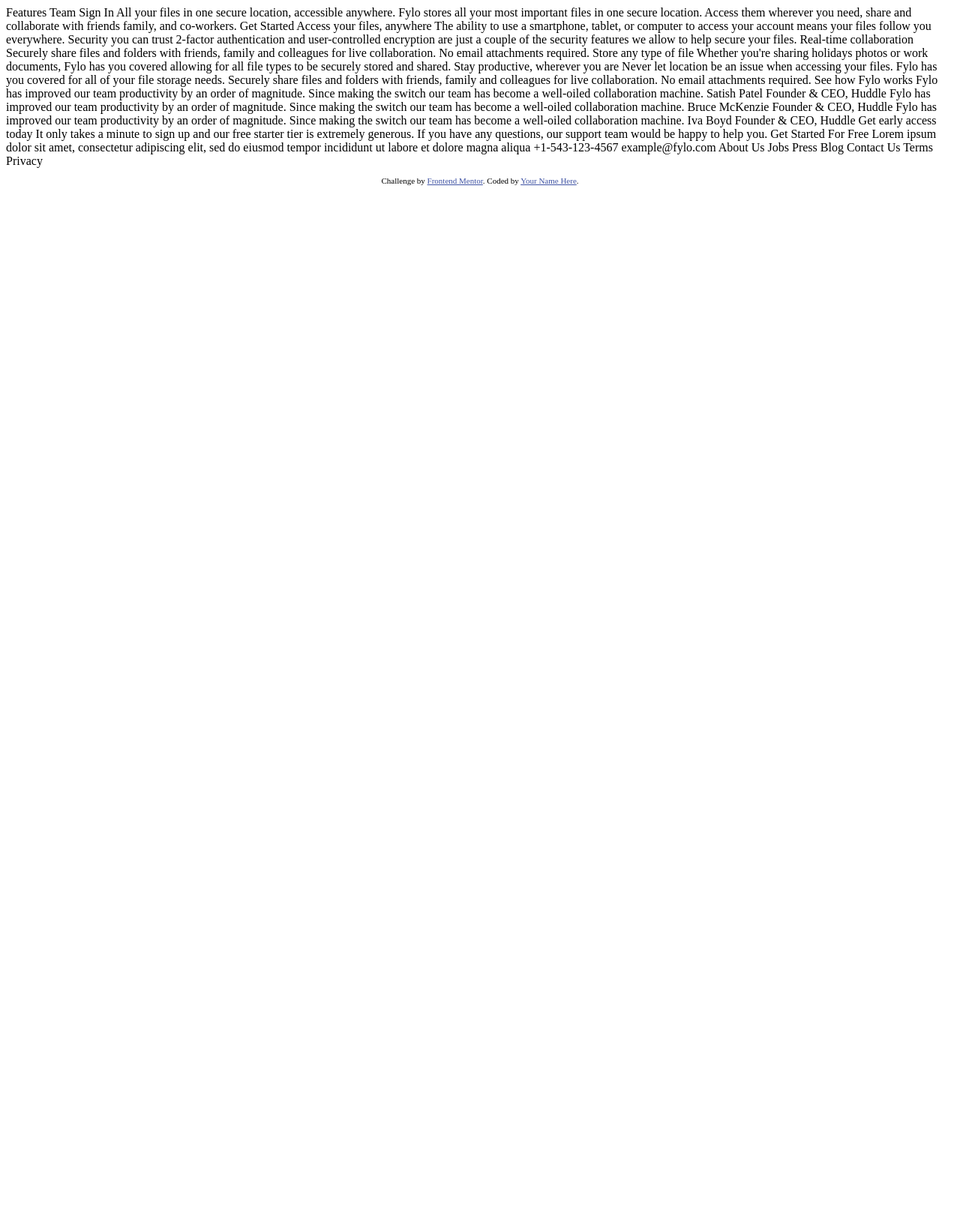
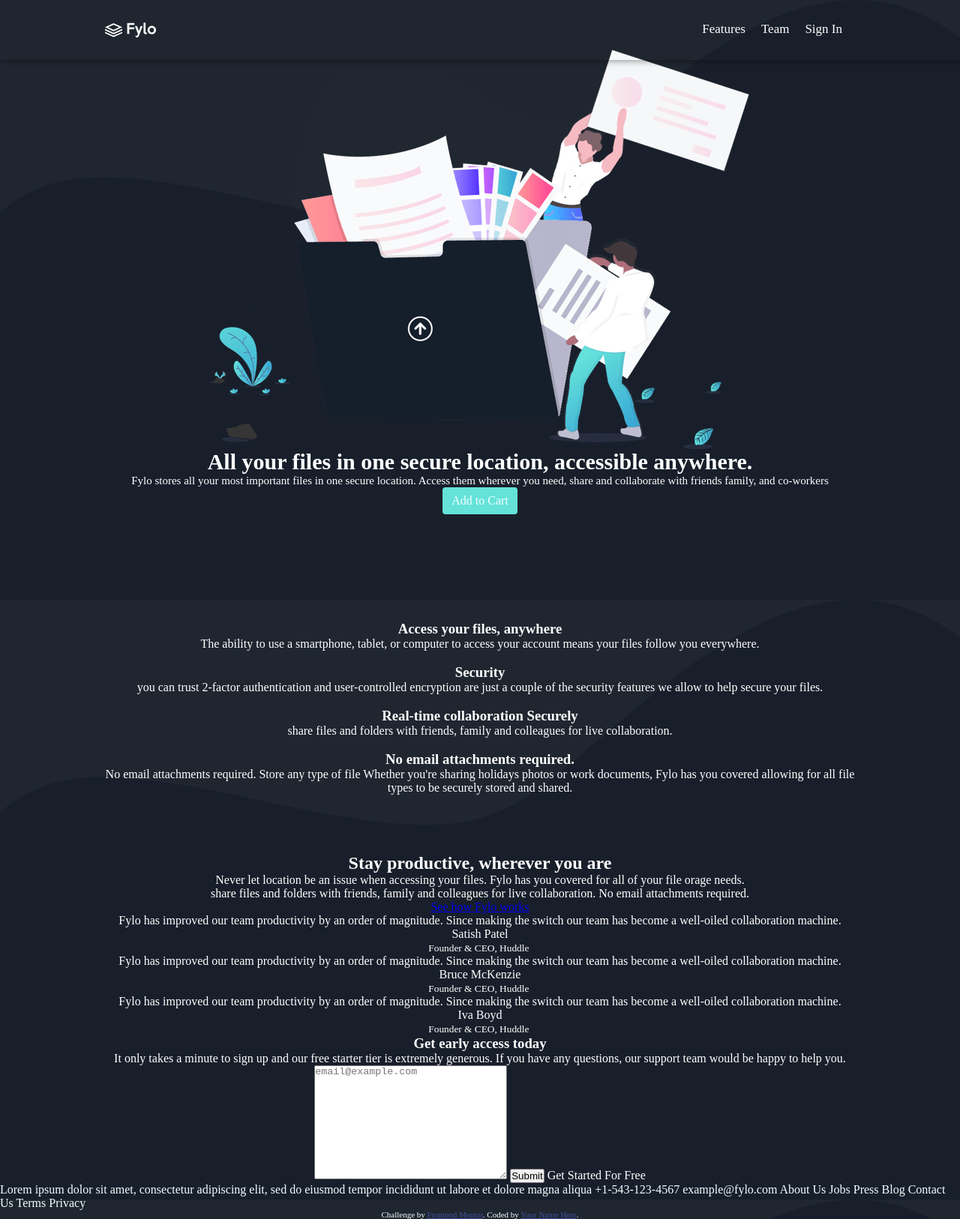
Before and after one commit to herby-afro/fylo, a plain HTML site: page index.html in a window 1280 px wide. Shown: the whole page at 75% size. Before the commit the page ends 800 px from the top, so only its background shows below. Drawn offline with Linux system fonts and the light colour scheme.

Commit message:
Background, header y fonts-fam

```diff
--- /dev/null
+++ b/images/assets/css/style.css
@@ -0,0 +1,257 @@
+@import url('https://fonts.googleapis.com/css2?family=Open+Sans:wght@400;700&family=Raleway:wght@400;700&display=swap');
+
+:root{
+  --mail-bg: hsl(217, 28%, 15%);
+  --main-bg: hsla(217, 27%, 13%, 0.968);
+  --foot-bg: hsl(216, 53%, 9%);
+  --testim-bg: hsl(219, 30%, 18%);
+  --action1: hsl(176, 68%, 64%);
+  --action2: hsl(198, 60%, 50%);
+  --error: hsl(0, 100%, 63%);
+  --txt: hsl(180, 100%, 97%);
+  --btn-hover: hwb(195 0% 0%);
+  --titulos: 33px;
+  --margenes: 60px;
+  --espacios: 10px;
+  --espacios-contenido:45px;
+  --h-font: font-family: 'Raleway', sans-serif;
+  --p-font: font-family: 'Open Sans', sans-serif;
+}
+
+
+* {
+  margin: 0;
+  padding: 0;
+  box-sizing: border-box;
+}
+
+body {
+  font-family: var(--p-font);
+  color: var(--txt);
+  width: 100%;
+  background-color: var(--main-bg, );
+  height:auto;
+      background-image: url(/images/bg-curvy-desktop.svg);
+
+  background-attachment: fixed;
+  background-position: center;
+  background-size: cover;
+}
+
+
+header{
+  width: 100%;
+  height:750px;
+  background-color: transparent;
+ /*background-image: linear-gradient(60deg, #29323c 0%, #485563 100%), url(/images/bg-curvy-desktop.svg);
+  background-attachment: fixed;
+  background-position: center;
+  background-size: cover;*/
+}
+
+/*header {
+    width: 100%;
+    height: 750px;
+    background-image: linear-gradient(60deg, #29323c 0%, #485563 100%), url(/images/bg-curvy-desktop.svg);
+    background-attachment: fixed;
+    background-position: center;
+    background-size: cover;
+}*/
+
+
+nav{
+  width: 100%;
+  position: fixed;
+  box-shadow: 0 0 10px 0 hsla(0, 0%, 0%, 0.5)
+}
+
+.nav1{
+  background: transparent;
+  height: 80px;
+  color:#fff;
+}
+
+.nav2{
+  background: var(--testim-bg);
+  height:100px;
+  color:#000;
+}
+
+.contenedor-nav{
+  display: flex;
+  margin: auto;
+  width: 90%;
+  justify-content: space-between;
+  align-items: center;
+  max-width:1000px;
+  height:inherit;
+  overflow: hidden;
+}
+
+nav .enlaces a{
+  display: inline-block;
+  padding: 5px 0;
+  margin-right: 17px;
+  font-size: 17px;
+  font-weight: 300;
+  text-decoration: none;
+  border-bottom: 3px solid transparent;
+  color: inherit;
+}
+
+nav .enlaces a:hover{
+  border-bottom: 3px solid #1498a4;
+  transition: 0.6s;
+}
+
+.logo, .logo img{ height:20px;}
+
+.icono{
+  display:none;
+  font-size: 24px;
+  padding: 23.5px 20px;
+}
+
+.textos {
+    width: 100%;
+    height: 100%;
+    display: flex;
+    justify-content: center;
+    align-items: center;
+    color: #fff;
+    overflow: hidden;
+    text-align: center;
+    align-content: center;
+    flex-direction: column;
+
+    }
+
+.textos>h1{font-size:30px;;}
+
+.textos>h2{font-size: 15px; font-weight: 300;}
+
+
+.big-image {
+  width: inherit;
+  max-width: fit-content;
+}
+
+/*** *** *** MAIN *** *** ***/
+main {
+      width: 100%;
+    height: 100%;
+    display: flex;
+    justify-content: center;
+    align-items: center;
+    color: #fff;
+    overflow: hidden;
+    text-align: center;
+    align-content: center;
+    flex-direction: column;
+}
+
+.features-content {
+  margin:auto;
+  padding: 60px 0;
+  width: 90%;
+  max-width: 1000px;
+  text-align: center;
+  overflow: hidden;
+}
+
+.btn-submit {
+  display: inline-block;
+  font-weight: 400;
+  text-align: center;
+  vertical-align: middle;
+  color: var(--txt);
+  background-color: var(--action1);
+  border-color: var(--txt);
+  padding: 0.375rem 0.75rem;
+  font-family: var(--p-font);
+  font-size: 1rem;
+  line-height: 1.5;
+  border-radius: 0.25rem;
+  cursor: pointer;
+  text-decoration: none;
+}
+
+.btn-submit:hover {
+  color: #fff;
+  background-color: var(--btn-hover);
+  border-color: var(--action2);
+}
+
+.btn-submit:focus, .btn-submit.focus {
+  color: #fff;
+  background-color: var(--btn-hover);
+  border-color: var(--action2);
+  box-shadow: 0 0 0 0.2rem rgba(72, 180, 97, 0.5);
+  -webkit-box-shadow: 0 0 0 0.2rem rgba(72, 180, 97, 0.5);
+  -moz-box-shadow: 0 0 0 0.2rem rgba(72, 180, 97, 0.5);;
+}
+
+@media only screen and (max-width: 700px){
+  .nav2{
+    color: #fff;
+  }
+
+  .icono{
+    display:block;
+    cursor: pointer;
+  }
+
+  .enlaces{
+    position: fixed;
+    top:80px;
+    background: #2c3e50;
+    left: 0;
+    height: 100%;
+    transition: 1s;
+    width: 0;
+    overflow: hidden;
+  }
+
+  .enlaces a{
+   /* display: block;*/
+    width: 100%;
+    height: 50px;
+    /*padding: 20px;*/
+    text-align: center;
+    background: #34495e;
+    /*color:#fff;*/
+  }
+
+  .textos>h1{
+   /* width: 350px;
+    font-size: 25px;*/
+    text-align: center;
+    /*word-wrap: break-word;*/
+    padding-bottom: 15px;
+  }
+
+  .textos>p{
+    font-size:18px;
+    word-wrap: break-word;
+    padding-top: 30px;
+    margin-left: 8px;
+    margin-right: 10px;
+  }
+  .textos>h1, .textos>p {
+  transform: translateY(150px);
+  }
+}
+
+@media only screen and (max-width: 380px){
+  .textos>h1 {
+    font-size: medium;
+    width: 90%;
+    /*letter-spacing: 0vh;*/
+    letter-spacing: normal;
+    word-wrap: break-word;
+  }
+    .textos>p{
+    font-size:15px;
+    word-wrap: break-word;
+  }
+}
--- /dev/null
+++ b/images/assets/js/main.js
@@ -0,0 +1,67 @@
+// Variables
+
+let nav = document.getElementById('nav');
+let menu = document.getElementById('enlaces');
+let abrir = document.getElementById('open');
+let botones = document.getElementsByClassName('btn-header');
+let cerrado = true;
+
+function menus(){
+    let Desplazamiento_Actual = window.pageYOffset;
+
+    if(Desplazamiento_Actual <= 300){
+        nav.classList.remove('nav2');
+        nav.className = ('nav1');
+        nav.style.transition = '1s';
+        menu.style.top = '80px';
+        abrir.style.color = '#fff';
+    }else{
+        nav.classList.remove('nav1');
+        nav.className = ('nav2');
+        nav.style.transition = '1s';
+        menu.style.top = '100px';
+        abrir.style.color = '#000';
+    }
+}
+
+function apertura(){
+    if(cerrado){
+        menu.style.width = '70vw';
+        cerrado = false;
+    }else{
+        menu.style.width = '0%';
+        menu.style.overflow = 'hidden';
+        cerrado = true;
+    }
+}
+
+window.addEventListener('load', function(){
+    $('#onload').fadeOut();
+    $('body').removeClass('hidden');
+    menus();
+});
+window.addEventListener('click',function(e){
+    console.log(e.target);
+    if(cerrado==false){
+        let span = document.querySelector('span');
+        if(e.target !== span && e.target !== abrir){
+            menu.style.width = '0%';
+            menu.style.overflow = 'hidden';
+            cerrado = true;
+        }
+    }
+});
+window.addEventListener('scroll', function(){
+    console.log(window.pageYOffset);
+    menus();
+});
+window.addEventListener('resize', function(){
+    if(screen.width>= 700){
+        cerrado = true;
+        menu.style.removeProperty('overflow');
+        menu.style.removeProperty('width');
+    }
+});
+abrir.addEventListener('click', function(){
+    apertura();
+});
--- a/index.html
+++ b/index.html
@@ -1,106 +1,190 @@
 <!DOCTYPE html>
 <html lang="en">
   <head>
-  <meta charset="UTF-8">
-  <meta name="viewport" content="width=device-width, initial-scale=1.0"> <!-- displays site properly based on user's device -->
-
-  <link rel="icon" type="image/png" sizes="32x32" href="./images/favicon-32x32.png">
-
-  <title>Frontend Mentor | Fylo landing page with dark theme and features grid</title>
+    <meta charset="UTF-8" />
+    <meta name="viewport" content="width=device-width, initial-scale=1.0" />
+    <!-- displays site properly based on user's device -->
+    <link rel="stylesheet" type="text/css" href="./images/assets/css/style.css">
+    <title>
+      Frontend Mentor | Fylo landing page with dark theme and features grid
+    </title>
 
     <!-- Feel free to remove these styles or customise in your own stylesheet 👍 -->
     <style>
-    .attribution { font-size: 11px; text-align: center; }
-    .attribution a { color: hsl(228, 45%, 44%); }
+      .attribution {
+        font-size: 11px;
+        text-align: center;
+      }
+      .attribution a {
+        color: hsl(228, 45%, 44%);
+      }
     </style>
   </head>
   <body>
-  Features
-  Team
-  Sign In
+        <header>
+        <nav id="nav" class="nav1">
+            <div class="contenedor-nav">
+                <div class="logo">
+                    <img src="./images/logo.svg" alt="">
+                </div>
+                <div class="enlaces" id="enlaces">
+                    <a href="#" id="enlace-inicio" class="btn-header">Features</a>
+                    <a href="#" id="enlace-equipo" class="btn-header">Team</a>
+                    <a href="#" id="enlace-servicio" class="btn-header">Sign In</a>
+                </div>
+                <div class="icono" id="open">
+                    <span>&#9776;</span>
+                </div>
+            </div>
+        </nav>
+        <div class="textos">
+          <img class="big-image" src="/images/illustration-intro.png" alt="illustration-intro">
+            <h1>All your files in one secure location, accessible anywhere.</h1>
+            <h2>Fylo stores all your most important files in one secure location. Access them wherever you need, share and collaborate with friends family, and co-workers</h2>
+            <a href="#" class="btn-submit">Add to Cart</a>
+        </div>
+    </header>
 
-  All your files in one secure location, accessible anywhere.
+      <main>
+        <div class="features-content">
+          <div class="info-features">
+            <div class="feature1">
+              <img src="" alt="" />
+              <h3>Access your files, anywhere</h3>
+              <p>
+                The ability to use a smartphone, tablet, or computer to access
+                your account means your files follow you everywhere.
+              </p>
+            </div>
 
-  Fylo stores all your most important files in one secure location. Access them wherever
-  you need, share and collaborate with friends family, and co-workers.
+            <div class="feature2">
+              <img src="" alt="" />
+              <h3>Security</h3>
+              <p>
+                you can trust 2-factor authentication and user-controlled
+                encryption are just a couple of the security features we allow
+                to help secure your files.
+              </p>
+            </div>
 
-  Get Started
+            <div class="feature3">
+              <img class="" alt="" />
+              <h3>Real-time collaboration Securely</h3>
+              <p>
+                share files and folders with friends, family and colleagues for
+                live collaboration.
+              </p>
+            </div>
 
-  Access your files, anywhere
+            <div class="feature4">
+              <img src="" alt="" />
+              <h3>No email attachments required.</h3>
+              <p>
+                No email attachments required. Store any type of file Whether
+                you're sharing holidays photos or work documents, Fylo has you
+                covered allowing for all file types to be securely stored and
+                shared.
+              </p>
+            </div>
+          </div>
+        </div>
 
-  The ability to use a smartphone, tablet, or computer to access your account means your
-  files follow you everywhere.
+        <div class="middle">
+          <img src="" alt="" />
+          <h2 class="tittle2">Stay productive, wherever you are</h2>
+          <div class="text-middle">
+            <p>
+              Never let location be an issue when accessing your files. Fylo has
+              you covered for all of your file orage needs.
+            </p>
 
-  Security you can trust
+            <p>
+              share files and folders with friends, family and colleagues for
+              live collaboration. No email attachments required.
+            </p>
+          </div>
+          <a class="enlace-middle" href="#"> See how Fylo works</a>
+        </div>
 
-  2-factor authentication and user-controlled encryption are just a couple of the security
-  features we allow to help secure your files.
+        <div class="team">
+          <div class="t-1">
+            <p>
+              Fylo has improved our team productivity by an order of magnitude.
+              Since making the switch our team has become a well-oiled
+              collaboration machine.
+            </p>
+            <p class="quote">Satish Patel</p>
+            <small> Founder & CEO, Huddle </small>
+            <img class="" src="" />
+          </div>
 
-  Real-time collaboration
+          <div class="t-2">
+            <p>
+              Fylo has improved our team productivity by an order of magnitude.
+              Since making the switch our team has become a well-oiled
+              collaboration machine.
+            </p>
+            <p class="quote">Bruce McKenzie</p>
+            <small> Founder & CEO, Huddle </small>
+            <img class="" src="" />
+          </div>
 
-  Securely share files and folders with friends, family and colleagues for live collaboration.
-  No email attachments required.
+          <div class="t-3">
+            <p>
+              Fylo has improved our team productivity by an order of magnitude.
+              Since making the switch our team has become a well-oiled
+              collaboration machine.
+            </p>
+            <p class="quote">Iva Boyd</p>
+            <small> Founder & CEO, Huddle </small>
+            <img class="" src="" />
+          </div>
+        </div>
 
-  Store any type of file
-
-  Whether you're sharing holidays photos or work documents, Fylo has you covered allowing for all
-  file types to be securely stored and shared.
-
-  Stay productive, wherever you are
-
-  Never let location be an issue when accessing your files. Fylo has you covered for all of your file
-  storage needs.
-
-  Securely share files and folders with friends, family and colleagues for live collaboration. No email
-  attachments required.
-
-  See how Fylo works
-
-  Fylo has improved our team productivity by an order of magnitude. Since making the switch our team has
-  become a well-oiled collaboration machine.
-
-  Satish Patel
-  Founder & CEO, Huddle
-
-  Fylo has improved our team productivity by an order of magnitude. Since making the switch our team has
-  become a well-oiled collaboration machine.
-
-  Bruce McKenzie
-  Founder & CEO, Huddle
-
-  Fylo has improved our team productivity by an order of magnitude. Since making the switch our team has
-  become a well-oiled collaboration machine.
-
-  Iva Boyd
-  Founder & CEO, Huddle
-
-  Get early access today
-
-  It only takes a minute to sign up and our free starter tier is extremely generous. If you have any
-  questions, our support team would be happy to help you.
-
+        <div class="register">
+          <div class="rgister-textos">
+            <h3>Get early access today</h3>
+            <p>
+              It only takes a minute to sign up and our free starter tier is
+              extremely generous. If you have any questions, our support team
+              would be happy to help you.
+            </p>
+          </div>
+          <div class="form">
+            <form action="">
+              <textarea
+                name=""
+                id=""
+                cols="30"
+                rows="10"
+                placeholder="email@example.com"
+              ></textarea>
+              <input class="btn btn-primary" type="submit" value="Submit">
                 Get Started For Free
-
-  Lorem ipsum dolor sit amet, consectetur adipiscing elit, sed do eiusmod tempor incididunt ut labore et
-  dolore magna aliqua
-
-  +1-543-123-4567
-  example@fylo.com
-
-  About Us
-  Jobs
-  Press
-  Blog
-
-  Contact Us
-  Terms
-  Privacy
+              </button>
+            </form>
+          </div>
+        </div>
+      </main>
+      Lorem ipsum dolor sit amet, consectetur adipiscing elit, sed do eiusmod
+      tempor incididunt ut labore et dolore magna aliqua +1-543-123-4567
+      example@fylo.com About Us Jobs Press Blog Contact Us Terms Privacy
 
       <footer>
+        <div class="my-footer"></div>
+        <div class="foo-atributions">
           <p class="attribution">
-      Challenge by <a href="https://www.frontendmentor.io?ref=challenge" target="_blank">Frontend Mentor</a>.
-      Coded by <a href="#">Your Name Here</a>.
+            Challenge by
+            <a
+              href="https://www.frontendmentor.io?ref=challenge"
+              target="_blank"
+              >Frontend Mentor</a
+            >. Coded by <a href="#">Your Name Here</a>.
           </p>
+        </div>
       </footer>
+    </div>
+
+    <script src="images/assets/js/main.js"></script>
   </body>
 </html>
```
Lines whose indentation alone changed are shown as unchanged.
